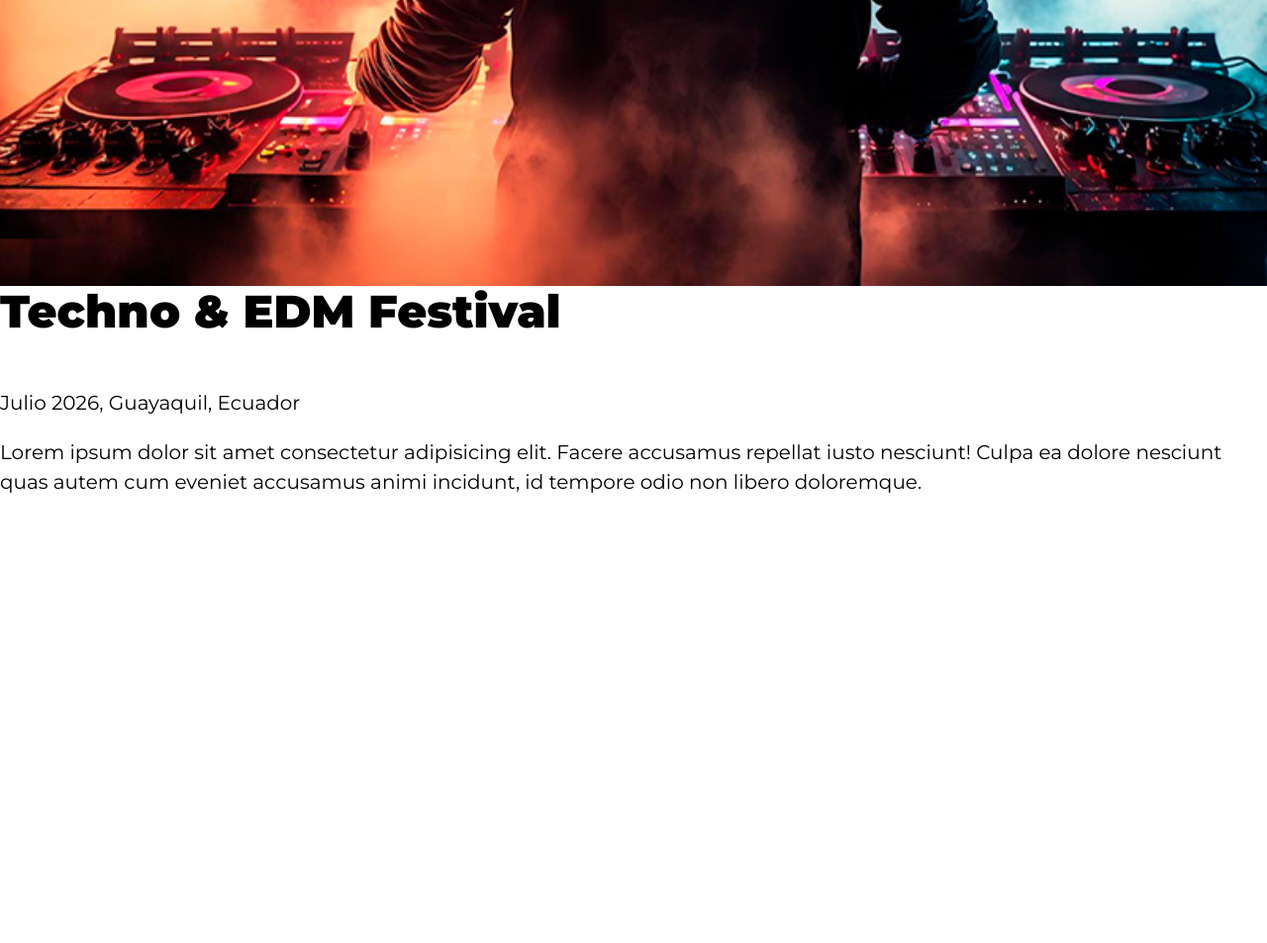
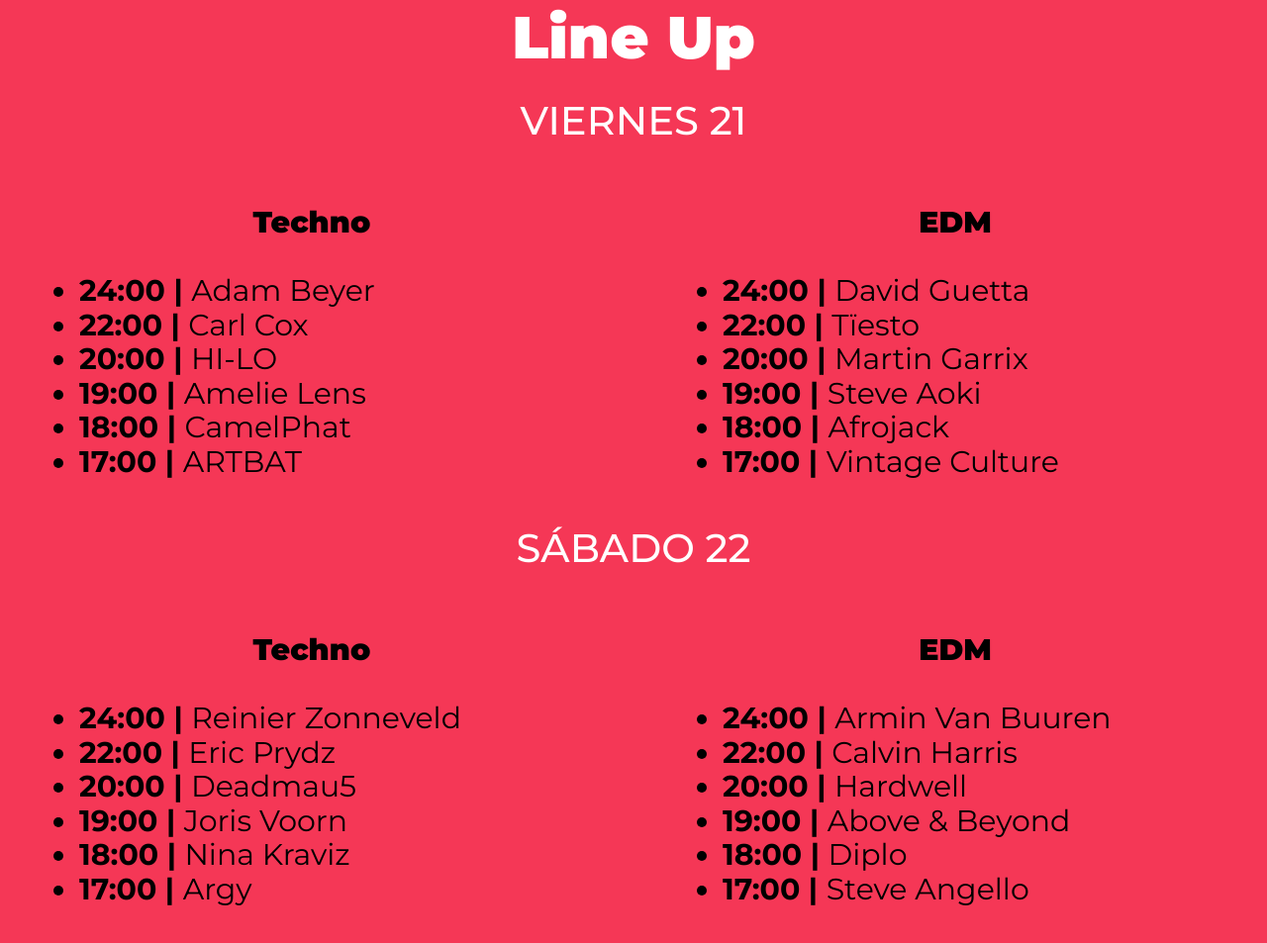
Before and after one commit to arturo-24/Festival_Musica, a website: page index.html in a window 1280 px wide. Shown: the part 1391-2344 px from the top of the page at 99% size. Before the commit the page ends 2013 px from the top, so only its background shows below. Drawn offline with Linux system fonts and the light colour scheme.

Commit message:
avance_lineup

```diff
--- a/index.html
+++ b/index.html
@@ -38,16 +38,127 @@
         </video>
     </div>
 
-    <section>
+    <section class="sobre-festival">
         <div class="imagen">
             <img src="src/img/imagen_dj.jpg" alt="imagen festival">
 
         </div>
         <div class="contenido-festival">
             <h2>Techno & EDM Festival</h2>
-            <p>Julio 2026, Guayaquil, Ecuador</p>
+            <p class="fecha">Julio 2026, Guayaquil, Ecuador</p>
             <p>Lorem ipsum dolor sit amet consectetur adipisicing elit. Facere accusamus repellat iusto nesciunt! Culpa ea dolore nesciunt quas autem cum eveniet accusamus animi incidunt, id tempore odio non libero doloremque.</p>
         </div>
     </section>
+
+    <section id="lineup" class="lineup">
+    <h3>Line Up</h3>
+
+    <p class="dia">Viernes 21</p>
+    <div class="escenarios-contenedor ">
+        <div class="escenario bg-amarillo">
+            <p class="nombre-escenario">Techno</p>
+
+            <ul class="calendario">
+                <li>
+                    24:00 | <span>Adam Beyer</span>
+                </li>
+                <li>
+                    22:00 | <span>Carl Cox</span>
+                </li>
+                <li>
+                    20:00 | <span>HI-LO</span>
+                </li>
+                <li>
+                    19:00 | <span>Amelie Lens</span>
+                </li>
+                <li>
+                    18:00 | <span>CamelPhat</span>
+                </li>
+                <li>
+                    17:00 | <span>ARTBAT</span>
+                </li>
+            </ul>
+        </div> <!--.escenario-->
+
+        <div class="escenario bg-verde">
+            <p class="nombre-escenario">EDM</p>
+
+            <ul class="calendario">
+                <li>
+                    24:00 | <span>David Guetta</span>
+                </li>
+                <li>
+                    22:00 | <span>Tïesto</span>
+                </li>
+                <li>
+                    20:00 | <span>Martin Garrix</span>
+                </li>
+                <li>
+                    19:00 | <span>Steve Aoki</span>
+                </li>
+                <li>
+                    18:00 | <span>Afrojack</span>
+                </li>
+                <li>
+                    17:00 | <span>Vintage Culture</span>
+                </li>
+            </ul>
+        </div> <!--.escenario-->
+    </div> <!--.escenarios-contenedor -->
+
+
+    <p class="dia">Sábado 22</p>
+    <div class="escenarios-contenedor contenedor">
+        <div class="escenario bg-verde">
+            <p class="nombre-escenario">Techno</p>
+
+            <ul class="calendario">
+                <li>
+                    24:00 | <span>Reinier Zonneveld</span>
+                </li>
+                <li>
+                    22:00 | <span>Eric Prydz</span>
+                </li>
+                <li>
+                    20:00 | <span>Deadmau5</span>
+                </li>
+                <li>
+                    19:00 | <span>Joris Voorn</span>
+                </li>
+                <li>
+                    18:00 | <span>Nina Kraviz</span>
+                </li>
+                <li>
+                    17:00 | <span>Argy</span>
+                </li>
+            </ul>
+        </div> <!--.escenario-->
+
+        <div class="escenario bg-amarillo">
+            <p class="nombre-escenario">EDM</p>
+
+            <ul class="calendario">
+                <li>
+                    24:00 | <span>Armin Van Buuren</span>
+                </li>
+                <li>
+                    22:00 | <span>Calvin Harris</span>
+                </li>
+                <li>
+                    20:00 | <span>Hardwell</span>
+                </li>
+                <li>
+                    19:00 | <span>Above & Beyond</span>
+                </li>
+                <li>
+                    18:00 | <span>Diplo</span>
+                </li>
+                <li>
+                    17:00 | <span>Steve Angello</span>
+                </li>
+            </ul>
+        </div> <!--.escenario-->
+    </div> <!--.escenarios-contenedor -->
+</section>
 </body>
 </html>
--- a/src/scss/base/mixins.scss
+++ b/src/scss/base/mixins.scss
@@ -22,3 +22,15 @@
        @content;
     }
 }
+
+@mixin contenedor {
+    width: 95%;
+    max-width: 120rem;
+    margin: 0 auto;
+}
+
+@mixin grid ($columnas, $gap: 10rem) {
+    display: grid;
+    grid-template-columns: repeat($columnas, 1fr);
+    grid-gap: $gap;
+}
--- /dev/null
+++ b/src/scss/layout/_festival.scss
@@ -0,0 +1,27 @@
+@use 'base/variables' as v;
+@use 'base/mixins' as m;
+
+.sobre-festival {
+    @include m.contenedor;
+
+    @include m.tablet{
+        @include m.grid(2);// El numero "2" es a determinacaaion de las columnaasa que implementas
+    }
+}
+
+.contenido-festival {
+    margin-top: 2rem;
+
+    h2 {
+       margin-bottom: 2rem;
+    }
+    .fecha {
+        color: v.$verde;
+        font-weight: 700;
+    }
+
+    p {
+
+
+    }
+}
--- a/src/scss/layout/_index.scss
+++ b/src/scss/layout/_index.scss
@@ -1,2 +1,4 @@
 @forward 'header';
 @forward 'video';
+@forward 'festival';
+@forward 'lineup';
--- /dev/null
+++ b/src/scss/layout/_lineup.scss
@@ -0,0 +1,42 @@
+@use 'base/variables' as v;
+@use 'base/mixins' as m;
+
+.lineup {
+   background-color: v.$rosa;
+    h3, .dia, .nombre-escenario {
+        color: v.$blanco;
+        text-align: center;
+        margin: 0;
+    }
+
+    .dia {
+        font-size: 4rem;
+        font-weight: 500;
+        text-transform: uppercase;
+        margin: 2rem;
+    }
+
+    .escenarios-contenedor {
+        @include m.contenedor;
+        @include m.tablet{
+            @include m.grid(2);
+        }
+    }
+
+    .nombre-escenario {
+        color: v.$negro;
+        font-size: 3rem;
+        font-weight: 900;
+        margin: 3rem;
+    }
+
+    li {
+        font-weight: 700;
+        font-size: 3rem;
+
+    }
+
+    .calendario span {
+        font-weight: 400;
+    }
+}
```
Also changed, not shown: build/css/app.css.
